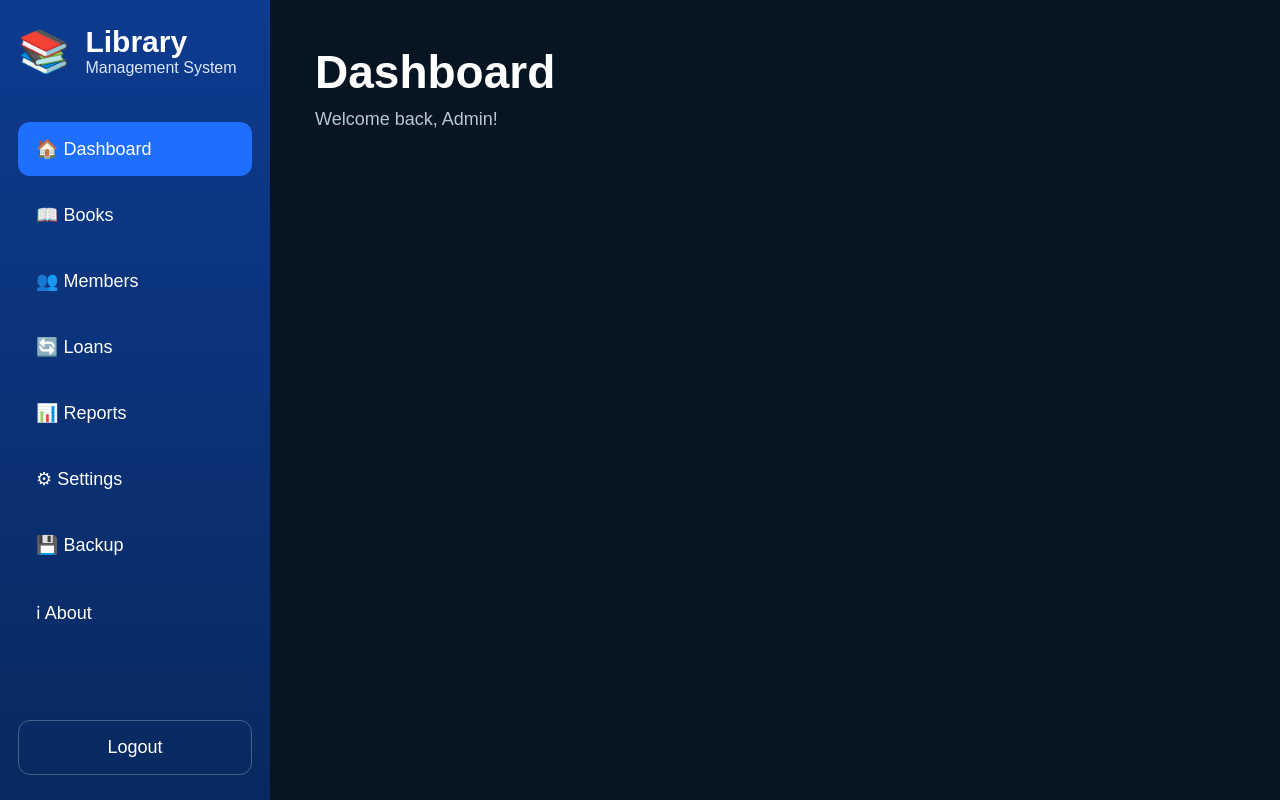
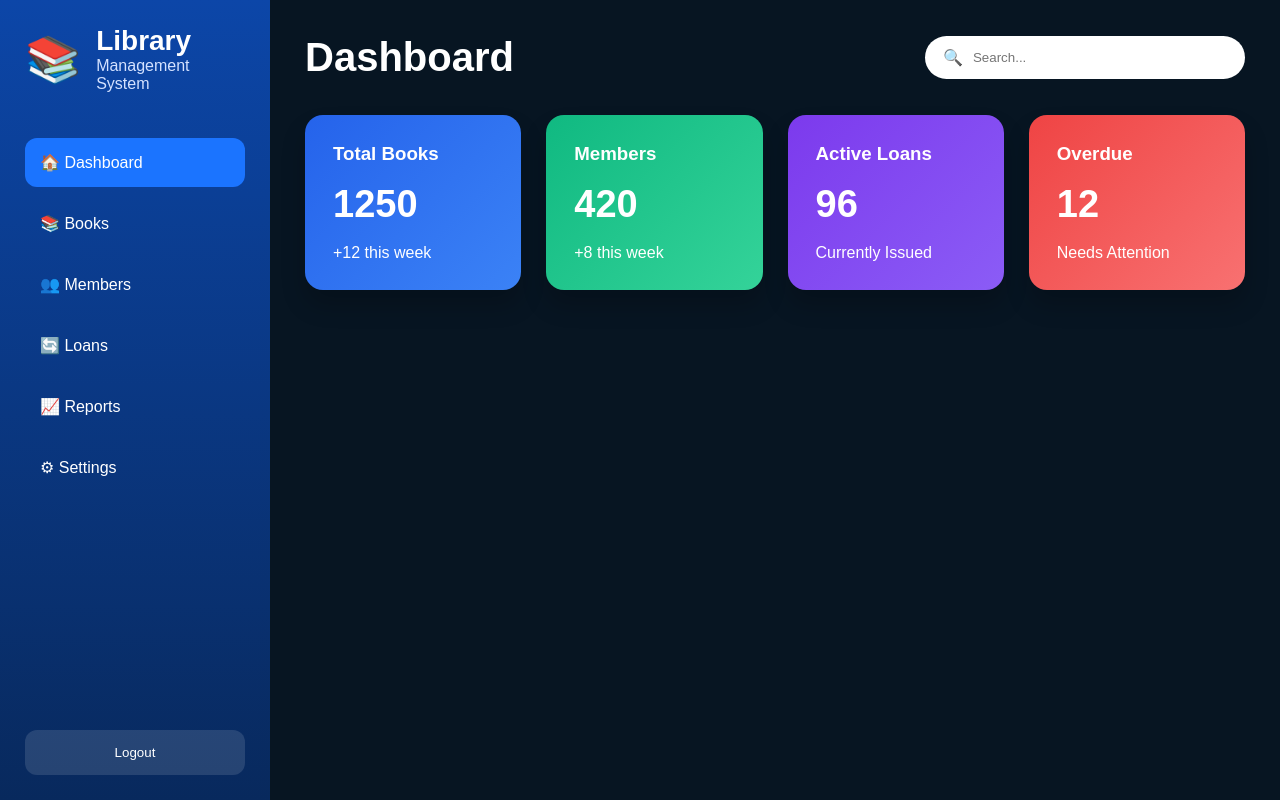
Before and after one commit to manishagowda7386-afk/library-management-system, a React (Vite) app in the folder app/frontend/: page / in a window 1280 px wide. Built offline with nearby package versions, Linux system fonts and the light colour scheme.

Commit message:
Create dashboard header and statistics cards

```diff
--- a/app/frontend/src/App.css
+++ b/app/frontend/src/App.css
@@ -5,9 +5,8 @@
 }
 
 body {
+  background: #071522;
   font-family: Arial, Helvetica, sans-serif;
-  background: #071522;
-  color: white;
 }
 
 .app {
@@ -17,29 +16,30 @@ body {
 
 .sidebar {
   width: 270px;
-  background: linear-gradient(180deg, #0d3b8f, #08295f);
-  padding: 25px 18px;
+  background: linear-gradient(180deg, #0c46a8, #08295d);
+  color: white;
+  padding: 25px;
   display: flex;
   flex-direction: column;
 }
 
 .logo {
   display: flex;
+  gap: 15px;
   align-items: center;
-  gap: 15px;
   margin-bottom: 45px;
 }
 
 .logo-icon {
-  font-size: 42px;
+  font-size: 45px;
 }
 
 .logo h2 {
-  font-size: 30px;
+  font-size: 28px;
 }
 
 .logo p {
-  color: #d9e6ff;
+  color: #d4e2ff;
 }
 
 .menu {
@@ -49,44 +49,93 @@ body {
 }
 
 .menu-item {
-  padding: 16px 18px;
+  padding: 15px;
   border-radius: 12px;
   cursor: pointer;
-  transition: 0.3s;
-  font-size: 18px;
+  transition: .3s;
 }
 
 .menu-item:hover {
-  background: rgba(255,255,255,0.12);
+  background: rgba(255,255,255,.1);
 }
 
 .active {
-  background: #1f6fff;
+  background: #1b74ff;
 }
 
 .logout {
   margin-top: auto;
-  padding: 16px;
+  padding: 15px;
+  border-radius: 12px;
   border: none;
-  border-radius: 12px;
-  background: transparent;
-  border: 1px solid rgba(255,255,255,0.25);
+  cursor: pointer;
+  background: rgba(255,255,255,.12);
   color: white;
-  cursor: pointer;
-  font-size: 18px;
 }
 
 .content {
   flex: 1;
-  padding: 45px;
+  padding: 35px;
 }
 
-.content h1 {
-  font-size: 46px;
+.topbar {
+  display: flex;
+  justify-content: space-between;
+  align-items: center;
 }
 
-.content p {
-  color: #b8c4d4;
-  margin-top: 10px;
-  font-size: 18px;
+.topbar h1 {
+  color: white;
+  font-size: 40px;
 }
+
+.search {
+  background: white;
+  width: 320px;
+  padding: 12px 18px;
+  border-radius: 30px;
+  display: flex;
+  gap: 10px;
+  align-items: center;
+}
+
+.search input {
+  border: none;
+  outline: none;
+  width: 100%;
+}
+
+.cards {
+  margin-top: 35px;
+  display: grid;
+  grid-template-columns: repeat(4,1fr);
+  gap: 25px;
+}
+
+.card {
+  padding: 28px;
+  border-radius: 18px;
+  color: white;
+  box-shadow: 0 15px 25px rgba(0,0,0,.2);
+}
+
+.card h2 {
+  margin: 18px 0;
+  font-size: 38px;
+}
+
+.blue {
+  background: linear-gradient(135deg,#2563eb,#3b82f6);
+}
+
+.green {
+  background: linear-gradient(135deg,#10b981,#34d399);
+}
+
+.purple {
+  background: linear-gradient(135deg,#7c3aed,#8b5cf6);
+}
+
+.red {
+  background: linear-gradient(135deg,#ef4444,#f87171);
+}
--- a/app/frontend/src/App.tsx
+++ b/app/frontend/src/App.tsx
@@ -6,6 +6,7 @@ function App() {
       <aside className="sidebar">
         <div className="logo">
           <div className="logo-icon">📚</div>
+
           <div>
             <h2>Library</h2>
             <p>Management System</p>
@@ -14,21 +15,51 @@ function App() {
 
         <nav className="menu">
           <div className="menu-item active">🏠 Dashboard</div>
-          <div className="menu-item">📖 Books</div>
+          <div className="menu-item">📚 Books</div>
           <div className="menu-item">👥 Members</div>
           <div className="menu-item">🔄 Loans</div>
-          <div className="menu-item">📊 Reports</div>
+          <div className="menu-item">📈 Reports</div>
           <div className="menu-item">⚙ Settings</div>
-          <div className="menu-item">💾 Backup</div>
-          <div className="menu-item">ℹ About</div>
         </nav>
 
         <button className="logout">Logout</button>
       </aside>
 
       <main className="content">
-        <h1>Dashboard</h1>
-        <p>Welcome back, Admin!</p>
+        <header className="topbar">
+          <h1>Dashboard</h1>
+
+          <div className="search">
+            🔍
+            <input type="text" placeholder="Search..." />
+          </div>
+        </header>
+
+        <div className="cards">
+          <div className="card blue">
+            <h3>Total Books</h3>
+            <h2>1250</h2>
+            <p>+12 this week</p>
+          </div>
+
+          <div className="card green">
+            <h3>Members</h3>
+            <h2>420</h2>
+            <p>+8 this week</p>
+          </div>
+
+          <div className="card purple">
+            <h3>Active Loans</h3>
+            <h2>96</h2>
+            <p>Currently Issued</p>
+          </div>
+
+          <div className="card red">
+            <h3>Overdue</h3>
+            <h2>12</h2>
+            <p>Needs Attention</p>
+          </div>
+        </div>
       </main>
     </div>
   );
--- a/app/frontend/src/index.css
+++ b/app/frontend/src/index.css
@@ -1,7 +1,3 @@
-:root {
-  font-family: Arial, Helvetica, sans-serif;
+body{
+  margin:0;
 }
-
-body {
-  margin: 0;
-}
```
